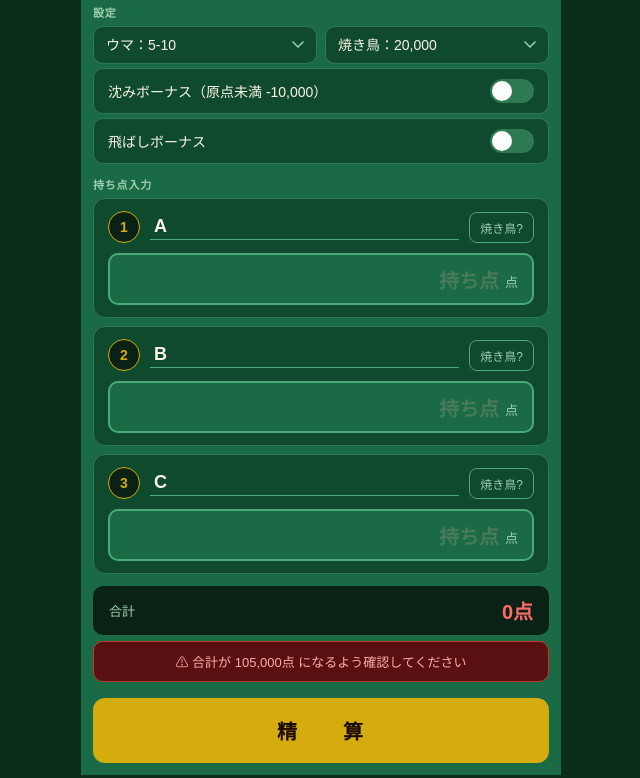
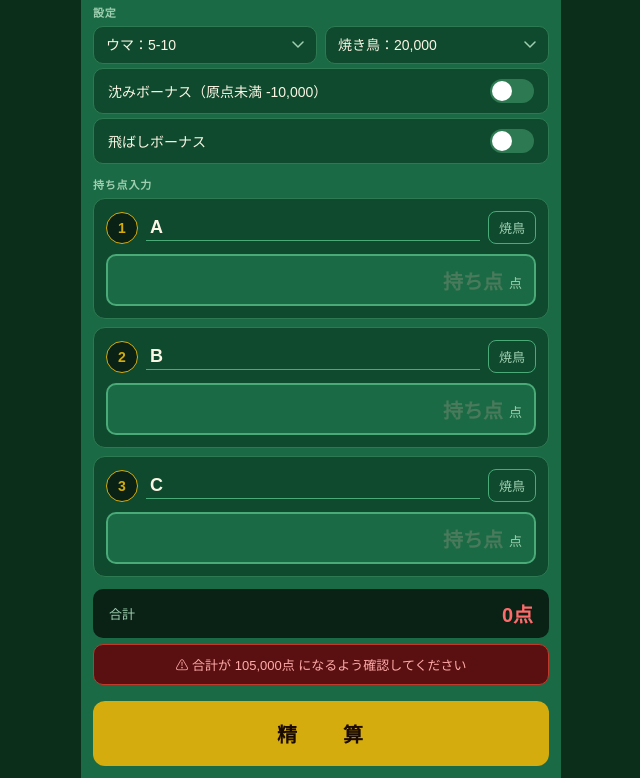
Before and after one commit to ketu-yakuman/treasure, a plain HTML site: page index.html in a window 1280 px wide. Shown: the part 60-838 px from the top of the page, without its empty margins (319-959 px from the left). Drawn offline with Linux system fonts and the light colour scheme.

Commit message:
Add files via upload

```diff
--- a/index.html
+++ b/index.html
@@ -44,19 +44,19 @@ select{width:100%;padding:10px 12px;background:#0f4a2e;border:1.5px solid #2d7a5
 .psel-btn.on{background:#e67e22;border-color:#e67e22;color:#fff;}
 .psel-btn.on2{background:#2471a3;border-color:#2471a3;color:#fff;}
 
-.player-card{background:#0f4a2e;border:1.5px solid #2d7a52;border-radius:12px;padding:12px 14px;margin-bottom:8px;}
-.player-top{display:flex;align-items:center;gap:10px;margin-bottom:10px}
+.player-card{background:#0f4a2e;border:1.5px solid #2d7a52;border-radius:12px;padding:12px 12px;margin-bottom:8px;overflow:hidden;}
+.player-top{display:flex;align-items:center;gap:8px;margin-bottom:10px;min-width:0;}
 .player-num{width:32px;height:32px;border-radius:50%;flex-shrink:0;background:#0a2216;border:1.5px solid #d4ac0d;display:flex;align-items:center;justify-content:center;font-size:14px;font-weight:600;color:#d4ac0d;}
-.player-name{flex:1;background:transparent;border:none;border-bottom:1.5px solid #4aaa78;color:#faf5e4;font-size:18px;font-weight:600;padding:2px 4px;outline:none;font-family:inherit;}
+.player-name{flex:1;min-width:0;background:transparent;border:none;border-bottom:1.5px solid #4aaa78;color:#faf5e4;font-size:18px;font-weight:600;padding:2px 4px;outline:none;font-family:inherit;width:100%;}
 .player-name::placeholder{color:#4a7a5c}
-.yak-btn{font-size:12px;padding:6px 10px;border-radius:8px;border:1.5px solid #4aaa78;background:transparent;color:#9fcfb0;cursor:pointer;white-space:nowrap;font-family:inherit;transition:.15s;}
+.yak-btn{font-size:13px;padding:6px 10px;border-radius:8px;border:1.5px solid #4aaa78;background:transparent;color:#9fcfb0;cursor:pointer;white-space:nowrap;font-family:inherit;transition:.15s;flex-shrink:0;}
 .yak-btn.on{background:#c0392b;border-color:#c0392b;color:#fff;font-weight:600}
 
-.score-wrap{display:flex;align-items:center;background:#1a6b45;border:2px solid #4aaa78;border-radius:10px;padding:8px 14px;}
-.score-input{flex:1;background:transparent;border:none;outline:none;color:#faf5e4;font-size:28px;font-weight:600;text-align:right;-moz-appearance:textfield;font-family:inherit;}
+.score-wrap{display:flex;align-items:center;background:#1a6b45;border:2px solid #4aaa78;border-radius:10px;padding:8px 12px;width:100%;}
+.score-input{flex:1;min-width:0;background:transparent;border:none;outline:none;color:#faf5e4;font-size:28px;font-weight:600;text-align:right;-moz-appearance:textfield;font-family:inherit;width:100%;}
 .score-input::-webkit-inner-spin-button,.score-input::-webkit-outer-spin-button{-webkit-appearance:none}
 .score-input::placeholder{color:#4a7a5c;font-size:20px}
-.score-unit{font-size:13px;color:#9fcfb0;margin-left:6px;padding-top:4px}
+.score-unit{font-size:13px;color:#9fcfb0;margin-left:6px;padding-top:4px;flex-shrink:0;}
 
 .total-row{display:flex;justify-content:space-between;align-items:center;background:#0a2216;border-radius:10px;padding:10px 16px;margin:12px 0 6px;}
 .total-lbl{font-size:13px;color:#9fcfb0}
@@ -74,8 +74,10 @@ select{width:100%;padding:10px 12px;background:#0f4a2e;border:1.5px solid #2d7a5
 .rank-card{background:#0f4a2e;border:1.5px solid #2d7a52;border-radius:12px;padding:12px 16px;display:flex;align-items:center;gap:12px;margin-bottom:8px;}
 .rank-card.r1{border-color:#d4ac0d;background:#1a3a1a}
 .rank-badge{font-size:24px;flex-shrink:0;width:36px;text-align:center;}
-.rank-name{font-size:18px;font-weight:600;flex:1}
-.rank-pt{font-size:32px;font-weight:700;font-variant-numeric:tabular-nums}
+.rank-info{flex:1;min-width:0;}
+.rank-name{font-size:18px;font-weight:600;color:#faf5e4;}
+.rank-score-raw{font-size:12px;color:#9fcfb0;margin-top:2px;}
+.rank-pt{font-size:32px;font-weight:700;font-variant-numeric:tabular-nums;flex-shrink:0;}
 .rank-pt.pos{color:#4adc8a}
 .rank-pt.neg{color:#ff6b6b}
 .rank-pt.zer{color:#9fcfb0}
@@ -283,7 +285,7 @@ function renderPlayers(){
         <div class="player-num">${i+1}</div>
         <input class="player-name" id="nm-${i}" value="${p.name}" placeholder="名前"
           oninput="players[${i}].name=this.value;if(tobiOn)renderTobiButtons()" maxlength="6">
-        ${showYak?`<button class="yak-btn${p.yak?' on':''}" onclick="toggleYak(${i})">${p.yak?'🐔 焼き鳥':'焼き鳥?'}</button>`:''}
+        ${showYak?`<button class="yak-btn${p.yak?' on':''}" onclick="toggleYak(${i})">${p.yak?'🐔 焼鳥':'焼鳥'}</button>`:''}
       </div>
       <div class="score-wrap">
         <input class="score-input" id="sc-${i}" type="text" inputmode="numeric"
@@ -407,7 +409,10 @@ function calculate(){
     const badge=['🥇','🥈','🥉'][r];
     rcHtml+=`<div class="rank-card${r===0?' r1':''}">
       <div class="rank-badge">${badge}</div>
-      <div class="rank-name">${players[i].name||'P'+(i+1)}</div>
+      <div class="rank-info">
+        <div class="rank-name">${players[i].name||'P'+(i+1)}</div>
+        <div class="rank-score-raw">${scores[i].toLocaleString()}点</div>
+      </div>
       <div class="rank-pt ${cls}">${str}</div>
     </div>`;
   });
```
